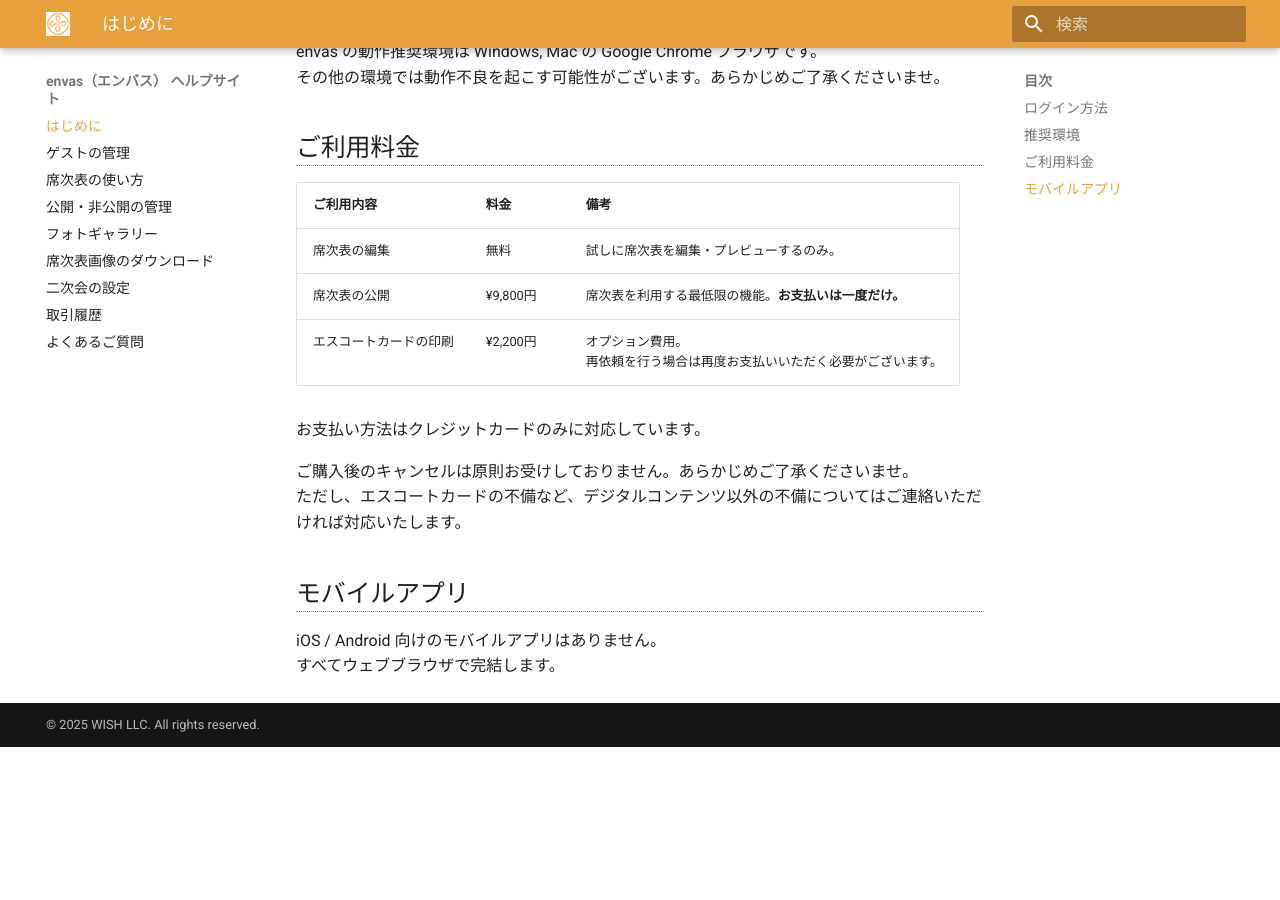
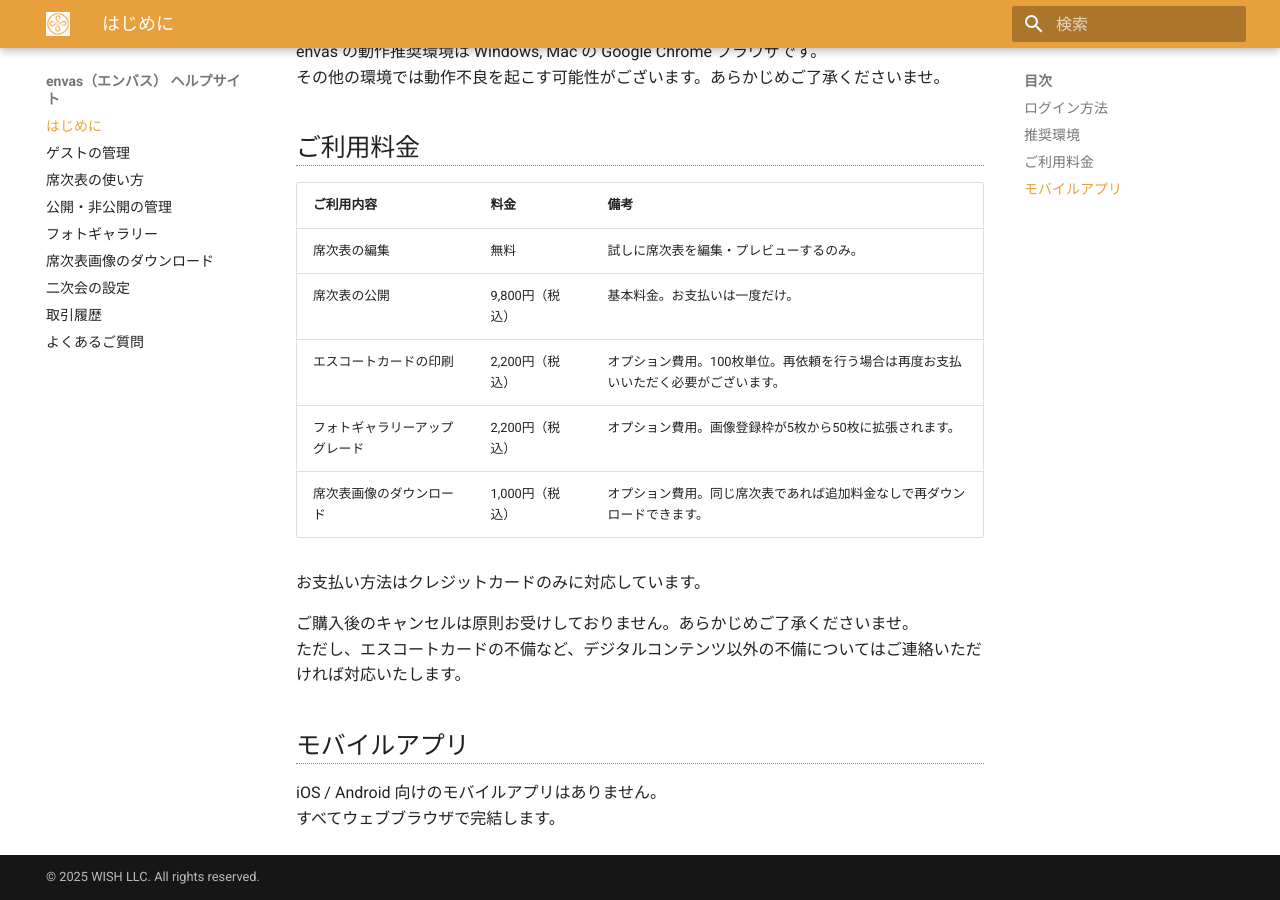
Before and after one commit to wish-corp/envas-help, an MkDocs documentation site: the page built from docs/index.md, in a window 1280 px wide and 900 px high, scrolled down 501 px. Built offline with MkDocs 1.6.1 and Material for MkDocs 9.7.7, drawn with Linux system fonts in a browser that asks for light colours; before the commit the page ends 1248 px from its top, so only the background shows below that.

Commit message:
docs: ご利用料金セクションを更新
🤖 Generated with [Claude Code](https://claude.com/claude-code)

Co-Authored-By: Claude <noreply@anthropic.com>

```diff
--- a/docs/index.md
+++ b/docs/index.md
@@ -15,11 +15,13 @@ envas の動作推奨環境は Windows, Mac の Google Chrome ブラウザです
 
 ## ご利用料金
 
-| ご利用内容             | 料金     | 備考                                                                           |
-| ---------------------- | -------- | ------------------------------------------------------------------------------ |
-| 席次表の編集           | 無料     | 試しに席次表を編集・プレビューするのみ。                                       |
-| 席次表の公開           | ¥9,800円 | 席次表を利用する最低限の機能。**お支払いは一度だけ。**                         |
-| エスコートカードの印刷 | ¥2,200円 | オプション費用。<br />再依頼を行う場合は再度お支払いいただく必要がございます。 |
+| ご利用内容 | 料金 | 備考 |
+| --- | --- | --- |
+| 席次表の編集 | 無料 | 試しに席次表を編集・プレビューするのみ。 |
+| 席次表の公開 | 9,800円（税込） | 基本料金。お支払いは一度だけ。 |
+| エスコートカードの印刷 | 2,200円（税込） | オプション費用。100枚単位。再依頼を行う場合は再度お支払いいただく必要がございます。 |
+| フォトギャラリーアップグレード | 2,200円（税込） | オプション費用。画像登録枠が5枚から50枚に拡張されます。 |
+| 席次表画像のダウンロード | 1,000円（税込） | オプション費用。同じ席次表であれば追加料金なしで再ダウンロードできます。 |
 
 お支払い方法はクレジットカードのみに対応しています。
 
```
